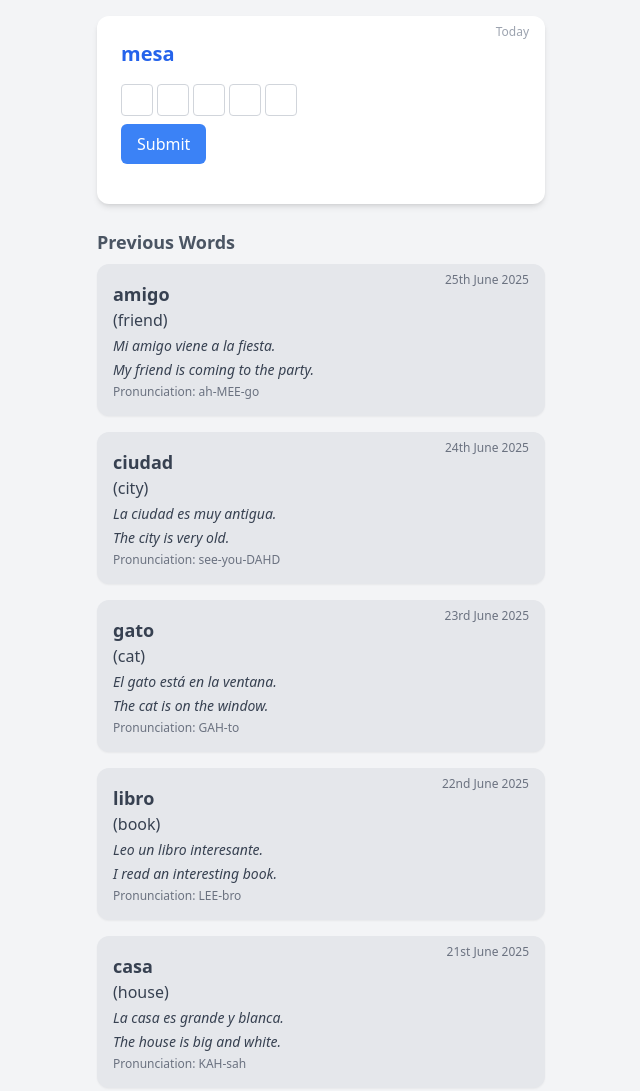
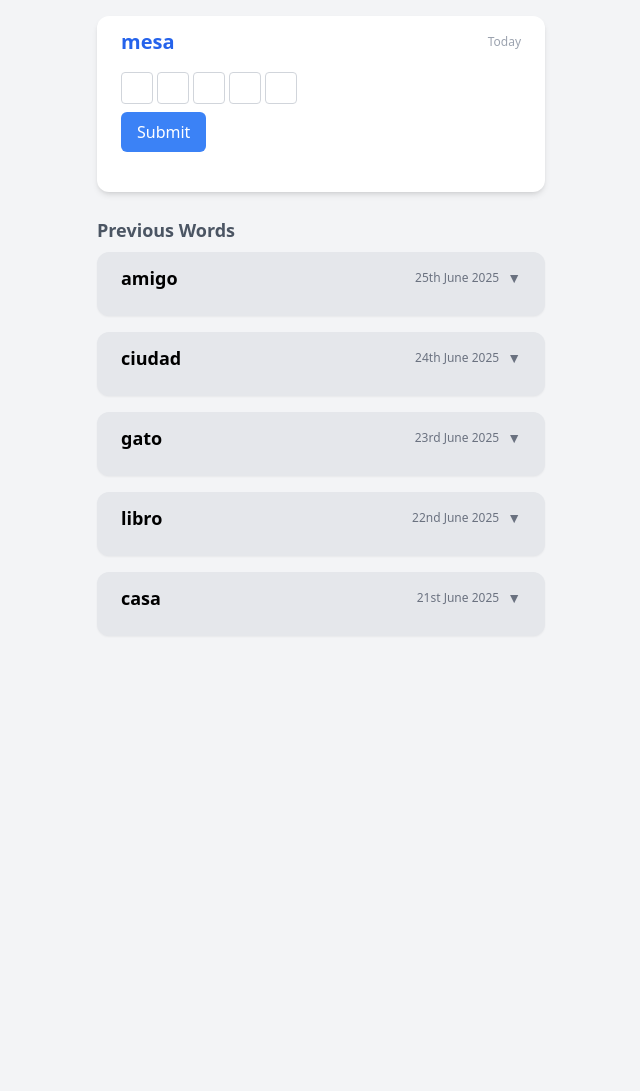
Before and after one commit to bmaycops/DailySpanishWord, a plain HTML site: page docs/index.html in a window 1280 px wide. Shown: the whole page, without its empty margins (319-959 px from the left). After the commit the page ends 800 px from the top, so only its background shows below. Drawn offline with nearby package versions, Linux system fonts and the light colour scheme.

Commit message:
lots of changes

```diff
--- a/docs/index.html
+++ b/docs/index.html
@@ -10,9 +10,11 @@
 <body class="flex flex-col items-center justify-start min-h-screen bg-gray-100 p-4 font-sans">
 
   <!-- Word of the Day -->
-  <div id="today-word" class="bg-white p-6 rounded-xl shadow-md w-full max-w-md text-left mb-6 relative">
-    <span id="today-date" class="absolute top-2 right-4 text-xs text-gray-400"></span>
-    <p id="word" class="text-xl font-semibold text-blue-600"></p>
+  <div id="today-word" class="bg-white pt-3 pb-6 px-6 rounded-xl shadow-md w-full max-w-md mb-6">
+    <div class="flex justify-between items-center">
+      <p id="word" class="text-xl font-semibold text-blue-600"></p>
+      <span id="today-date" class="text-xs text-gray-400"></span>
+    </div>
     <div class="mt-4" id="input-section">
       <div id="input-container" class="flex gap-1 mb-2"></div>
       <button id="submit-guess" class="bg-blue-500 text-white px-4 py-2 rounded-md">Submit</button>
--- a/docs/script.js
+++ b/docs/script.js
@@ -101,29 +101,48 @@ fetch('https://raw.githubusercontent.com/bmaycops/DailySpanishWord/refs/heads/ma
           document.getElementById('pronunciation').classList.remove('hidden');
           document.getElementById('example_translation').classList.remove('hidden');
 
-          /*
-          // Display example translation
-          const exampleTranslationElement = document.createElement('p');
-          exampleTranslationElement.textContent = `"${todayWord.example_translation}"`;
-          exampleTranslationElement.className = 'italic text-sm mt-1 text-gray-500';
-          feedbackContainer.appendChild(exampleTranslationElement);
-          */
         }
       });
     }
     const prevContainer = document.getElementById('previous-words');
     previousWords.forEach(entry => {
-      const formattedDate = formatDate(entry.date); // Format the date
+      const formattedDate = formatDate(entry.date);
+
+      // Create the main container for the word box
       const box = document.createElement('div');
-      box.className = 'bg-gray-200 text-gray-700 p-4 rounded-xl shadow-sm relative';
-      box.innerHTML = `
-        <span class="absolute top-2 right-4 text-xs text-gray-500">${formattedDate}</span>
+      box.className = 'bg-gray-200 pt-3 pb-6 px-6 rounded-xl shadow-sm';
+
+      // Create the header section (word and date with dropdown arrow)
+      const header = document.createElement('div');
+      header.className = 'flex justify-between items-center cursor-pointer';
+      header.innerHTML = `
         <p class="text-lg font-semibold">${entry.word}</p>
-        <p class="text-md">(${entry.translation})</p>
+        <div class="flex items-center space-x-2">
+          <span class="text-xs text-gray-500">${formattedDate}</span>
+          <button class="text-gray-500 text-sm">▼</button>
+        </div>
+      `;
+
+      // Create the collapsible content section
+      const content = document.createElement('div');
+      content.className = 'hidden mt-2'; // Initially hidden
+      content.innerHTML = `
+        <p class="text-md text-gray-700 italic">(${entry.translation})</p>
         <p class="italic text-sm mt-1">${entry.example}</p>
-        <p class="italic text-sm mt-1"">${entry.example_translation}</p>
+        <p class="italic text-sm mt-1">${entry.example_translation}</p>
         <p class="text-xs mt-1 text-gray-500">Pronunciation: ${entry.pronunciation}</p>
       `;
+
+      // Add event listener to toggle visibility of the content
+      header.addEventListener('click', () => {
+        content.classList.toggle('hidden'); // Toggle the 'hidden' class
+      });
+
+      // Append header and content to the box
+      box.appendChild(header);
+      box.appendChild(content);
+
+      // Append the box to the previous words container
       prevContainer.appendChild(box);
     });
   })
```
